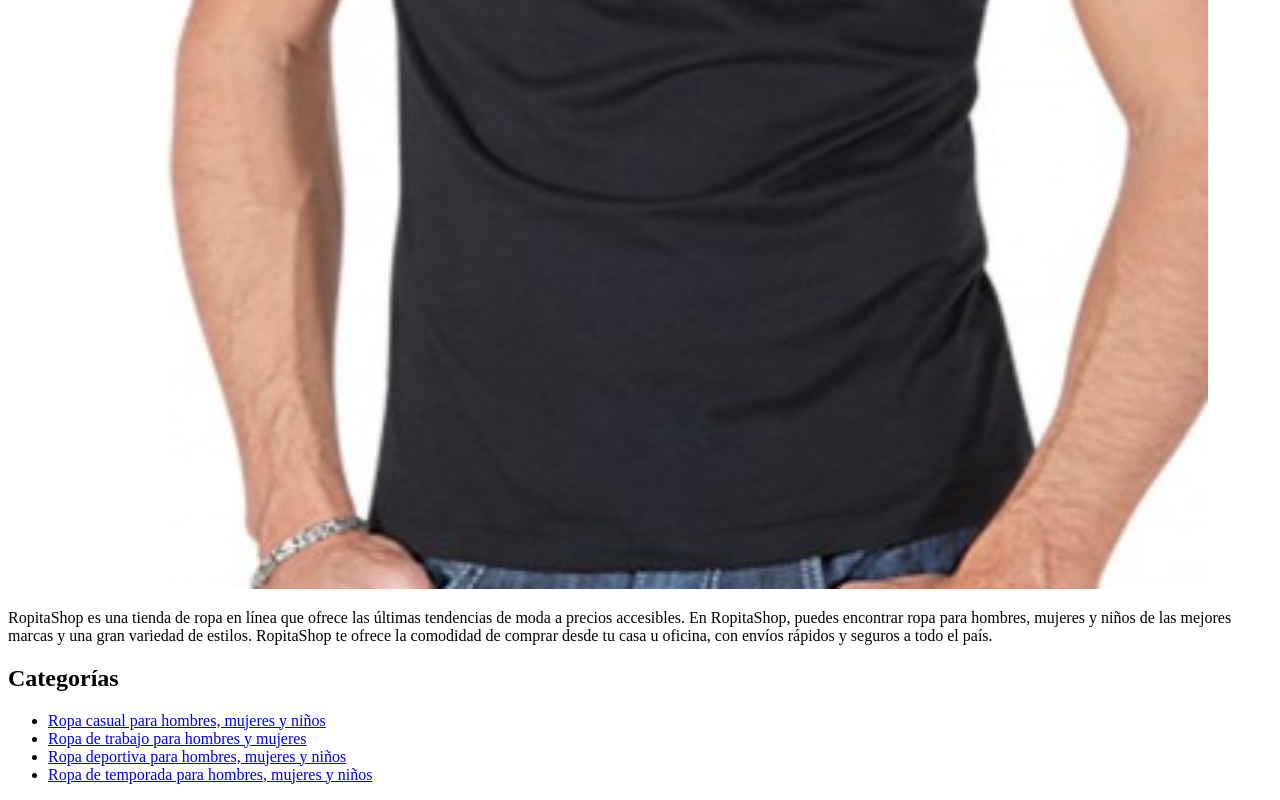
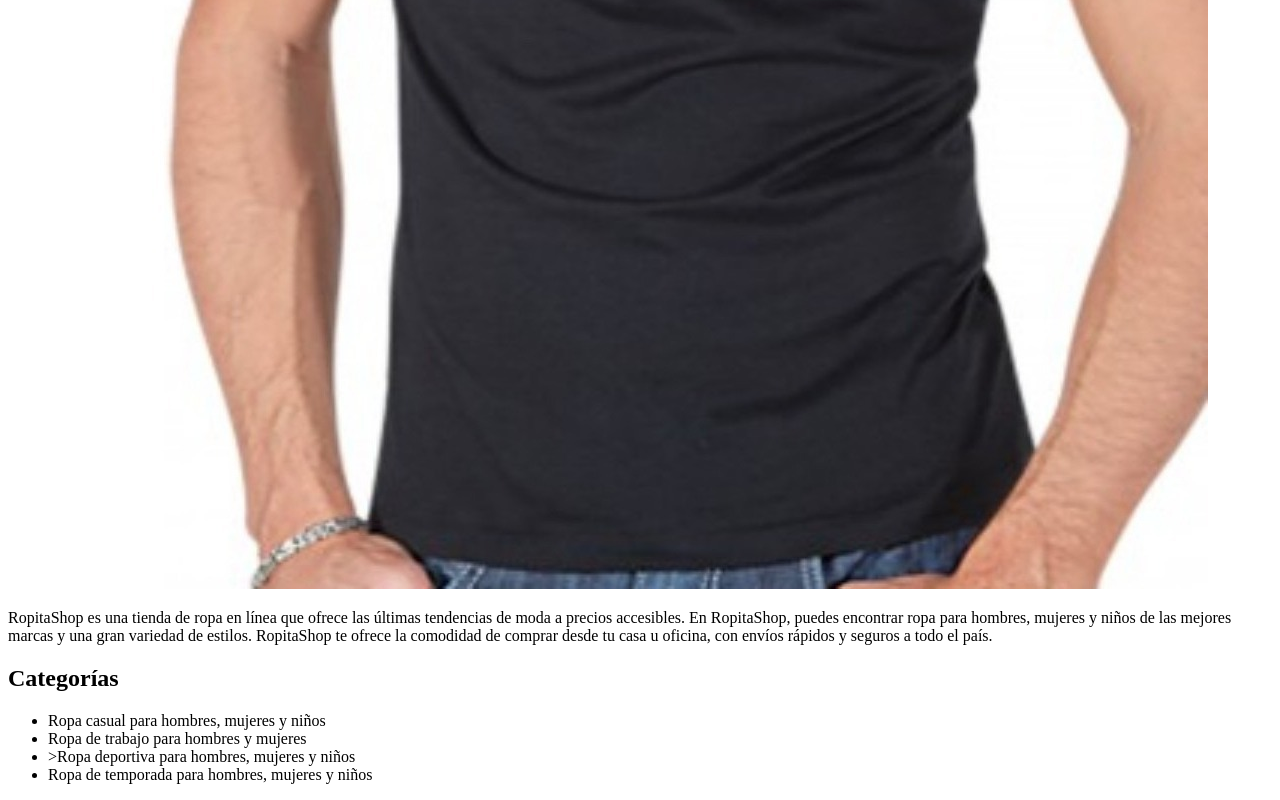
Before and after one commit to PabloEmv/ejercicios-frontend, a plain HTML site: page tienda_de_ropa/tienda.html in a window 1280 px wide. Shown: the part 776-1576 px from the top of the page. Drawn offline with Linux system fonts and the light colour scheme.

Commit message:
corrección de categorías

```diff
--- a/tienda_de_ropa/tienda.html
+++ b/tienda_de_ropa/tienda.html
@@ -34,11 +34,11 @@
       <section>
         <h2>Categorías</h2>
         <ul>
-          <li><a href="#">Ropa casual para hombres, mujeres y niños</a></li>
-          <li><a href="#">Ropa de trabajo para hombres y mujeres</a></li>
-          <li><a href="#">Ropa deportiva para hombres, mujeres y niños</a></li>
+          <li>Ropa casual para hombres, mujeres y niños</li>
+          <li>Ropa de trabajo para hombres y mujeres</li>
+          <li>>Ropa deportiva para hombres, mujeres y niños</li>
           <li>
-            <a href="#">Ropa de temporada para hombres, mujeres y niños</a>
+            Ropa de temporada para hombres, mujeres y niños
           </li>
         </ul>
       </section>
```
